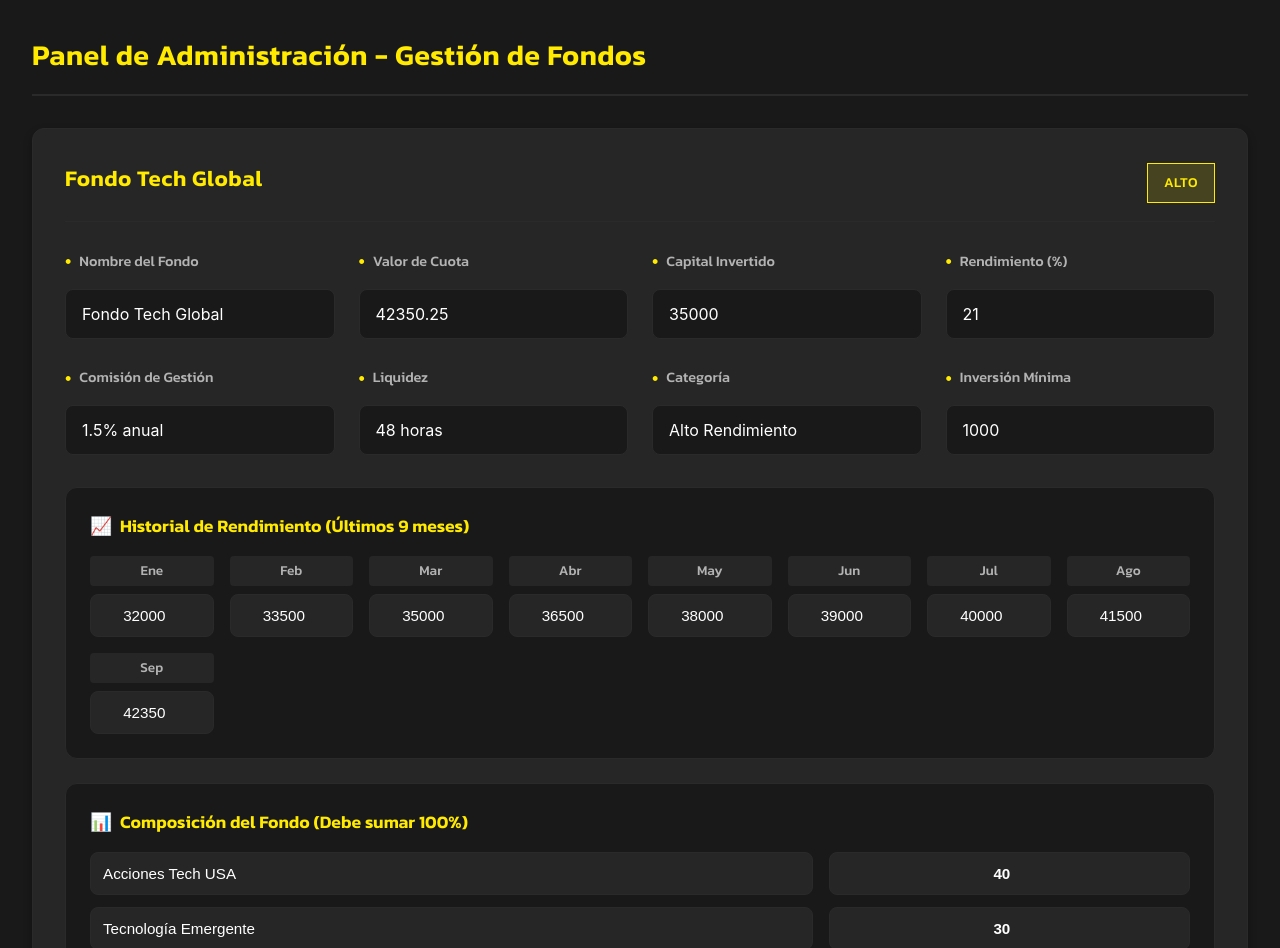
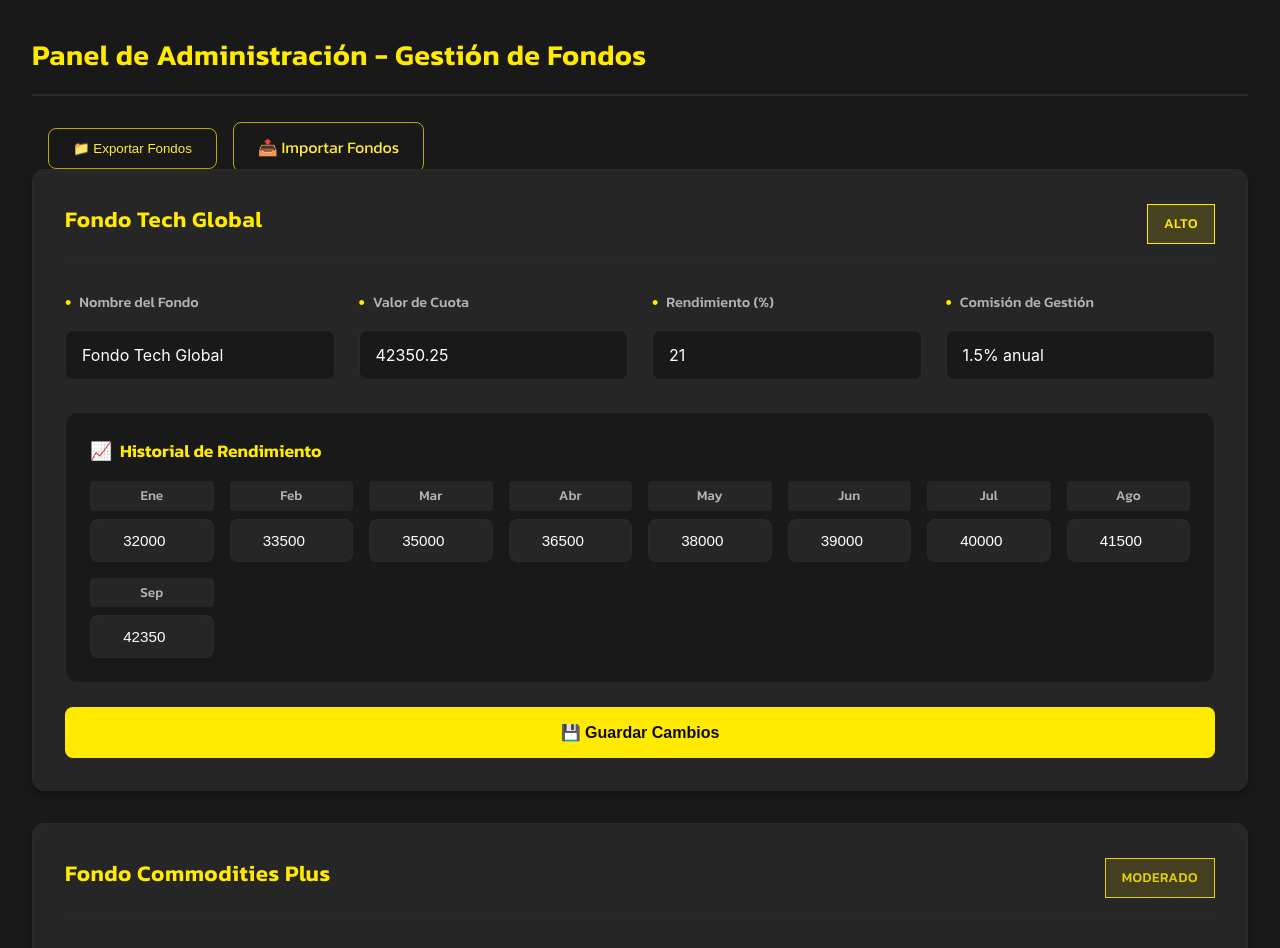
Before and after one commit to jhersara/edron-capitals, a Next.js app: page /usdash in a window 1280 px wide. Shown: the top 948 px of the page. Built offline with nearby package versions, Linux system fonts and the light colour scheme.

Commit message:
Implementacion de secion portafolio

```diff
--- a/src/app/(dashboard)/usdash/page.jsx
+++ b/src/app/(dashboard)/usdash/page.jsx
@@ -1,56 +1,45 @@
 'use client'
 import { useState } from 'react'
-import { investmentFunds } from '@/data/investmentFunds'
+import { useFunds } from '@/context/FundsContext'
 import './AdminFundManager.css'
 
 export default function AdminFundManager() {
-  const [funds, setFunds] = useState(investmentFunds)
+  const { funds, updateFund, createFund, setFunds } = useFunds()
   const [saveStatus, setSaveStatus] = useState({})
+  const [newFundTemplate, setNewFundTemplate] = useState(null)
 
   const updateFundField = (fundId, field, value) => {
-    setFunds(prev => prev.map(fund =>
-      fund.id === fundId
-        ? {
-            ...fund,
-            [field]: field.includes('Percentage') || field.includes('Value') || field.includes('Amount')
-              ? parseFloat(value) || 0
-              : value
-          }
-        : fund
-    ))
+    updateFund(fundId, { [field]: value })
   }
 
   const updatePerformanceHistory = (fundId, monthIndex, value) => {
-    setFunds(prev => prev.map(fund =>
-      fund.id === fundId
-        ? {
-            ...fund,
-            performanceHistory: fund.performanceHistory.map((item, idx) =>
-              idx === monthIndex ? { ...item, value: parseFloat(value) || 0 } : item
-            )
+    const fund = funds.find(f => f.id === fundId)
+    if (!fund) return
+
+    const updatedHistory = [...fund.performanceHistory]
+    updatedHistory[monthIndex] = {
+      ...updatedHistory[monthIndex],
+      value: parseFloat(value) || 0
     }
-        : fund
-    ))
+
+    updateFund(fundId, { performanceHistory: updatedHistory })
   }
 
   const updateComposition = (fundId, assetIndex, field, value) => {
-    setFunds(prev => prev.map(fund =>
-      fund.id === fundId
-        ? {
-            ...fund,
-            composition: fund.composition.map((item, idx) =>
-              idx === assetIndex ? {
-                ...item,
+    const fund = funds.find(f => f.id === fundId)
+    if (!fund) return
+
+    const updatedComposition = [...fund.composition]
+    updatedComposition[assetIndex] = {
+      ...updatedComposition[assetIndex],
       [field]: field === 'percentage' ? parseFloat(value) || 0 : value
-              } : item
-            )
     }
-        : fund
-    ))
+
+    updateFund(fundId, { composition: updatedComposition })
   }
 
   const addNewFund = () => {
-    const newFund = {
+    setNewFundTemplate({
       id: `fondo-nuevo-${Date.now()}`,
       name: 'Nuevo Fondo',
       description: 'Descripción del nuevo fondo',
@@ -82,21 +71,26 @@ export default function AdminFundManager() {
         { asset: 'Reserva', percentage: 10 }
       ],
       color: '#ffea00'
+    })
   }
 
-    setFunds(prev => [...prev, newFund])
+  const saveNewFund = () => {
+    if (newFundTemplate) {
+      createFund(newFundTemplate)
+      setNewFundTemplate(null)
+      setSaveStatus(prev => ({ ...prev, [newFundTemplate.id]: 'success' }))
+
+      setTimeout(() => {
+        setSaveStatus(prev => ({ ...prev, [newFundTemplate.id]: null }))
+      }, 3000)
+    }
   }
 
   const saveToAPI = async (fund) => {
     setSaveStatus(prev => ({ ...prev, [fund.id]: 'saving' }))
 
     try {
-      // Simulación de llamada a API
-      await new Promise(resolve => setTimeout(resolve, 1500))
-
-      // Aquí iría la conexión real a tu API
-      console.log('Guardando fondo:', fund)
-      /*
+      // Simulación de API - Reemplaza con tu endpoint real
       const response = await fetch('/api/funds/update', {
         method: 'POST',
         headers: { 'Content-Type': 'application/json' },
@@ -104,11 +98,11 @@ export default function AdminFundManager() {
       })
 
       if (!response.ok) throw new Error('Error al guardar')
-      */
 
+      // Los datos ya están actualizados en el contexto
+      // Solo mostramos éxito
       setSaveStatus(prev => ({ ...prev, [fund.id]: 'success' }))
 
-      // Resetear estado después de 3 segundos
       setTimeout(() => {
         setSaveStatus(prev => ({ ...prev, [fund.id]: null }))
       }, 3000)
@@ -123,9 +117,52 @@ export default function AdminFundManager() {
     }
   }
 
+  const handleImport = async (event) => {
+    const file = event.target.files[0]
+    if (!file) return
+
+    const reader = new FileReader()
+    reader.onload = (e) => {
+      try {
+        const importedFunds = JSON.parse(e.target.result)
+        setFunds(importedFunds)
+        alert('Fondos importados exitosamente')
+      } catch (error) {
+        alert('Error al importar el archivo')
+      }
+    }
+    reader.readAsText(file)
+  }
+
+  const handleExport = () => {
+    const dataStr = JSON.stringify(funds, null, 2)
+    const dataBlob = new Blob([dataStr], { type: 'application/json' })
+    const url = URL.createObjectURL(dataBlob)
+    const link = document.createElement('a')
+    link.href = url
+    link.download = 'fondos-inversion.json'
+    link.click()
+  }
+
   return (
     <div className="admin-manager">
+      <div className="admin-header">
         <h2>Panel de Administración - Gestión de Fondos</h2>
+        <div className="admin-actions">
+          <button className="btn-secondary" onClick={handleExport}>
+            📁 Exportar Fondos
+          </button>
+          <label className="btn-secondary">
+            📤 Importar Fondos
+            <input
+              type="file"
+              accept=".json"
+              onChange={handleImport}
+              style={{ display: 'none' }}
+            />
+          </label>
+        </div>
+      </div>
 
       <div className="funds-list-admin">
         {funds.map(fund => (
@@ -159,17 +196,6 @@ export default function AdminFundManager() {
                 />
               </div>
 
-              <div className="form-group" data-tooltip="Monto total invertido por clientes">
-                <label>Capital Invertido</label>
-                <input
-                  type="number"
-                  step="0.01"
-                  value={fund.investedAmount}
-                  onChange={(e) => updateFundField(fund.id, 'investedAmount', e.target.value)}
-                  placeholder="0.00"
-                />
-              </div>
-
               <div className="form-group" data-tooltip="Rendimiento porcentual desde inicio">
                 <label>Rendimiento (%)</label>
                 <input
@@ -190,41 +216,11 @@ export default function AdminFundManager() {
                   placeholder="Ej: 1.5% anual"
                 />
               </div>
-
-              <div className="form-group" data-tooltip="Tiempo para retirar inversión">
-                <label>Liquidez</label>
-                <input
-                  type="text"
-                  value={fund.liquidity}
-                  onChange={(e) => updateFundField(fund.id, 'liquidity', e.target.value)}
-                  placeholder="Ej: 48 horas"
-                />
-              </div>
-
-              <div className="form-group" data-tooltip="Categoría para filtros">
-                <label>Categoría</label>
-                <input
-                  type="text"
-                  value={fund.category}
-                  onChange={(e) => updateFundField(fund.id, 'category', e.target.value)}
-                  placeholder="Ej: Alto Rendimiento"
-                />
-              </div>
-
-              <div className="form-group" data-tooltip="Monto mínimo para invertir">
-                <label>Inversión Mínima</label>
-                <input
-                  type="number"
-                  value={fund.minInvestment}
-                  onChange={(e) => updateFundField(fund.id, 'minInvestment', e.target.value)}
-                  placeholder="0"
-                />
-              </div>
             </div>
 
             {/* HISTORIAL DE RENDIMIENTO */}
             <div className="performance-history-admin">
-              <h4>Historial de Rendimiento (Últimos 9 meses)</h4>
+              <h4>Historial de Rendimiento</h4>
               <div className="history-grid">
                 {fund.performanceHistory.map((month, idx) => (
                   <div key={idx} className="history-input">
@@ -240,35 +236,12 @@ export default function AdminFundManager() {
               </div>
             </div>
 
-            {/* COMPOSICIÓN */}
-            <div className="composition-admin">
-              <h4>Composición del Fondo (Debe sumar 100%)</h4>
-              {fund.composition.map((asset, idx) => (
-                <div key={idx} className="asset-input-row">
-                  <input
-                    type="text"
-                    value={asset.asset}
-                    onChange={(e) => updateComposition(fund.id, idx, 'asset', e.target.value)}
-                    placeholder="Nombre del activo"
-                  />
-                  <input
-                    type="number"
-                    value={asset.percentage}
-                    onChange={(e) => updateComposition(fund.id, idx, 'percentage', e.target.value)}
-                    placeholder="%"
-                    min="0"
-                    max="100"
-                  />
-                </div>
-              ))}
-            </div>
-
             {/* ESTADO DE GUARDADO */}
             {saveStatus[fund.id] && (
               <div className={`save-status ${saveStatus[fund.id]}`}>
                 {saveStatus[fund.id] === 'saving' && '⏳ Guardando cambios...'}
-                {saveStatus[fund.id] === 'success' && '✅ Cambios guardados exitosamente'}
-                {saveStatus[fund.id] === 'error' && '❌ Error al guardar, intenta nuevamente'}
+                {saveStatus[fund.id] === 'success' && '✅ Cambios guardados'}
+                {saveStatus[fund.id] === 'error' && '❌ Error al guardar'}
               </div>
             )}
 
@@ -277,13 +250,47 @@ export default function AdminFundManager() {
               onClick={() => saveToAPI(fund)}
               disabled={saveStatus[fund.id] === 'saving'}
             >
-              💾 Guardar Cambios en {fund.name}
+              💾 Guardar Cambios
             </button>
           </div>
         ))}
       </div>
 
+      {/* FORMULARIO PARA NUEVO FONDO */}
+      {newFundTemplate && (
+        <div className="new-fund-form">
+          <h3>Crear Nuevo Fondo</h3>
+          <div className="fund-form-grid">
+            <div className="form-group">
+              <label>Nombre del Fondo</label>
+              <input
+                type="text"
+                value={newFundTemplate.name}
+                onChange={(e) => setNewFundTemplate(prev => ({ ...prev, name: e.target.value }))}
+              />
+            </div>
+            <div className="form-group">
+              <label>Valor Inicial</label>
+              <input
+                type="number"
+                value={newFundTemplate.currentValue}
+                onChange={(e) => setNewFundTemplate(prev => ({ ...prev, currentValue: parseFloat(e.target.value) || 0 }))}
+              />
+            </div>
+          </div>
+          <div className="form-actions">
+            <button className="btn-primary" onClick={saveNewFund}>
+              Crear Fondo
+            </button>
+            <button className="btn-secondary" onClick={() => setNewFundTemplate(null)}>
+              Cancelar
+            </button>
+          </div>
+        </div>
+      )}
+
       {/* BOTÓN PARA CREAR NUEVO FONDO */}
+      {!newFundTemplate && (
         <div className="create-fund-section" onClick={addNewFund}>
           <h3>+ Crear Nuevo Fondo de Inversión</h3>
           <p>Agrega un nuevo fondo a tu portafolio de inversiones</p>
@@ -291,6 +298,7 @@ export default function AdminFundManager() {
             Agregar Fondo
           </button>
         </div>
+      )}
     </div>
   )
 }
--- a/src/app/layout.jsx
+++ b/src/app/layout.jsx
@@ -1,5 +1,6 @@
 import { Kanit } from 'next/font/google'
 import "../styles/globals.css";
+import { FundsProvider } from '@/context/FundsContext';
 
 const Kani = Kanit({
   subsets: ['latin'],
@@ -20,7 +21,9 @@ export default function RootLayout({ children }) {
         <link rel="stylesheet" href="https://cdn.jsdelivr.net/npm/remixicon/fonts/remixicon.css" />
       </head>
       <body>
-        {children}
+        <FundsProvider>
+          {children}
+        </FundsProvider>
       </body>
     </html>
   );
--- /dev/null
+++ b/src/context/FundsContext.jsx
@@ -0,0 +1,83 @@
+'use client'
+import { createContext, useContext, useState, useEffect } from 'react'
+import { investmentFunds as initialFunds } from '@/data/investmentFunds'
+
+const FundsContext = createContext()
+
+export function FundsProvider({ children }) {
+  const [funds, setFunds] = useState(initialFunds)
+  const [isLoading, setIsLoading] = useState(false)
+
+  // Cargar datos del localStorage al iniciar
+  useEffect(() => {
+    const savedFunds = localStorage.getItem('investmentFunds')
+    if (savedFunds) {
+      try {
+        setFunds(JSON.parse(savedFunds))
+      } catch (error) {
+        console.error('Error loading funds from localStorage:', error)
+      }
+    }
+  }, [])
+
+  // Guardar en localStorage cuando cambian
+  useEffect(() => {
+    localStorage.setItem('investmentFunds', JSON.stringify(funds))
+  }, [funds])
+
+  // Función para actualizar un fondo
+  const updateFund = (fundId, updates) => {
+    setFunds(prevFunds =>
+      prevFunds.map(fund =>
+        fund.id === fundId ? { ...fund, ...updates } : fund
+      )
+    )
+  }
+
+  // Función para crear nuevo fondo
+  const createFund = (newFund) => {
+    setFunds(prevFunds => [...prevFunds, newFund])
+  }
+
+  // Función para eliminar fondo
+  const deleteFund = (fundId) => {
+    setFunds(prevFunds => prevFunds.filter(fund => fund.id !== fundId))
+  }
+
+  // Recalcular métricas globales
+  const globalMetrics = {
+    totalValue: funds.reduce((sum, fund) => sum + fund.currentValue, 0),
+    totalInvested: funds.reduce((sum, fund) => sum + fund.investedAmount, 0),
+    totalReturns: funds.reduce((sum, fund) => sum + fund.returns, 0),
+    averageReturn: funds.length > 0
+      ? funds.reduce((sum, fund) => sum + fund.returnPercentage, 0) / funds.length
+      : 0,
+    bestPerformer: funds.length > 0
+      ? funds.reduce((best, fund) => fund.returnPercentage > best.returnPercentage ? fund : best)
+      : null,
+    fundCount: funds.length
+  }
+
+  return (
+    <FundsContext.Provider value={{
+      funds,
+      isLoading,
+      updateFund,
+      createFund,
+      deleteFund,
+      globalMetrics,
+      setFunds
+    }}>
+      {children}
+    </FundsContext.Provider>
+  )
+}
+
+// Hook personalizado para usar el contexto
+export function useFunds() {
+  const context = useContext(FundsContext)
+  if (!context) {
+    throw new Error('useFunds debe usarse dentro de FundsProvider')
+  }
+  return context
+}
```
Lines whose indentation alone changed are shown as unchanged.
